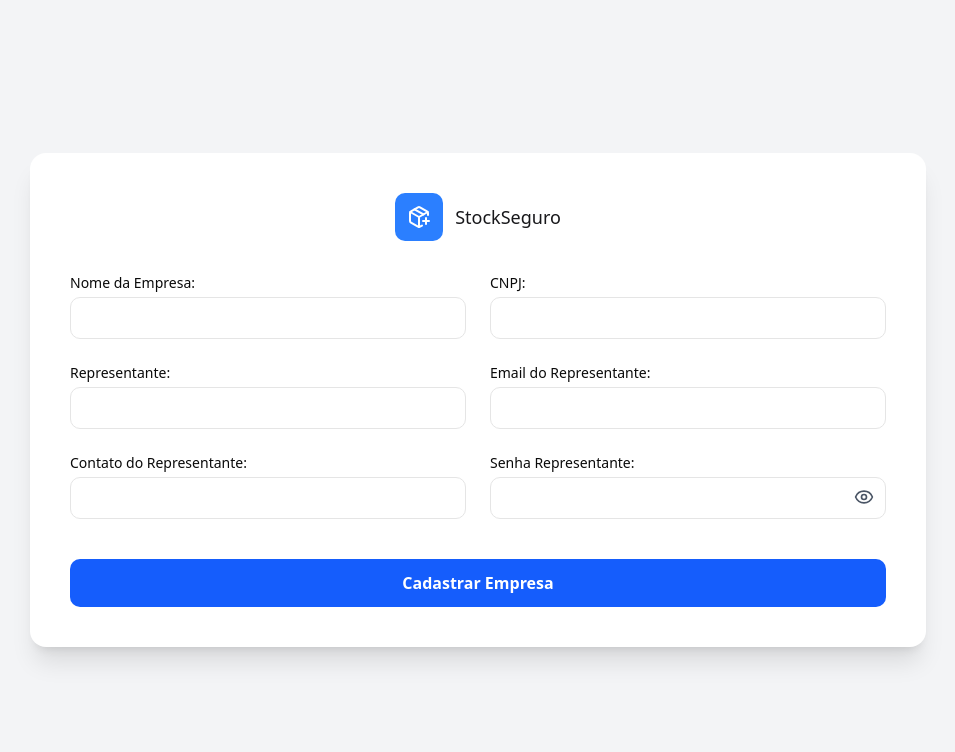
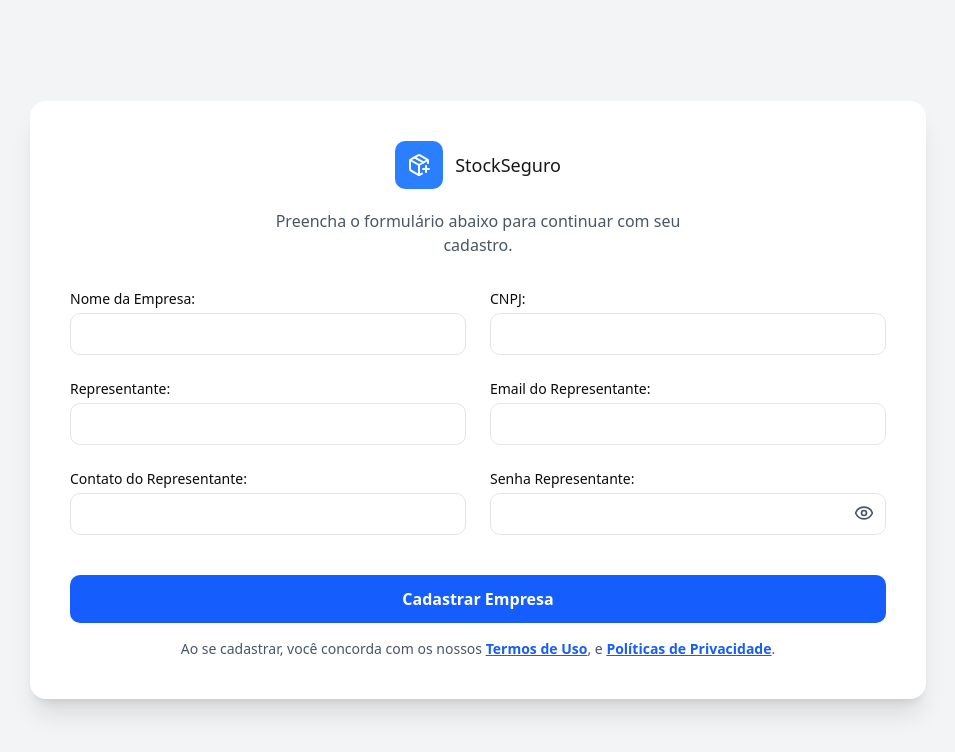
Before and after one commit to felip-araujo/stocksafe, a React (Vite) app: page /cadastro in a window 1280 px wide. Shown: the top 752 px of the page, without its empty margins (162-1117 px from the left). Built offline with nearby package versions, Linux system fonts and the light colour scheme; no server answers.

Commit message:
ajust on cadastro tela

```diff
--- a/src/assets/pages/Cadastro.tsx
+++ b/src/assets/pages/Cadastro.tsx
@@ -74,13 +74,13 @@ export function CadastroComp() {
   return (
     <div className="min-h-screen bg-gray-100 flex items-center justify-center px-4 py-10">
       <div className="bg-white rounded-2xl shadow-xl w-full max-w-4xl p-8 md:p-10">
-        {/* Header com logo e título */}
-        <div className="flex items-center justify-center mb-6">
-          <div className="flex items-center gap-4">
-            <LogoNome />
-          </div>
+        {/* Header com logo e texto de instrução */}
+        <div className="flex flex-col items-center justify-center mb-8 text-center">
+          <LogoNome />
+          <p className="text-gray-600 text-sm sm:text-base mt-3 max-w-md">
+            Preencha o formulário abaixo para continuar com seu cadastro.
+          </p>
         </div>
-
         {/* Formulário */}
         <form onSubmit={handleSubmit} className="grid md:grid-cols-2 gap-6">
           <div className="flex flex-col">
@@ -188,6 +188,24 @@ export function CadastroComp() {
             >
               {loading ? "Cadastrando..." : "Cadastrar Empresa"}
             </button>
+
+            <p className="text-sm mt-4 text-gray-600 text-center">
+              Ao se cadastrar, você concorda com os nossos{" "}
+              <a
+                href="/termos-de-uso"
+                className="font-semibold text-blue-600 hover:text-blue-700 underline transition-colors"
+              >
+                Termos de Uso
+              </a>
+              , e{" "}
+              <a
+                href="/politica"
+                className="font-semibold text-blue-600 hover:text-blue-700 underline transition-colors"
+              >
+                Políticas de Privacidade
+              </a>
+              .
+            </p>
           </div>
         </form>
       </div>
```
